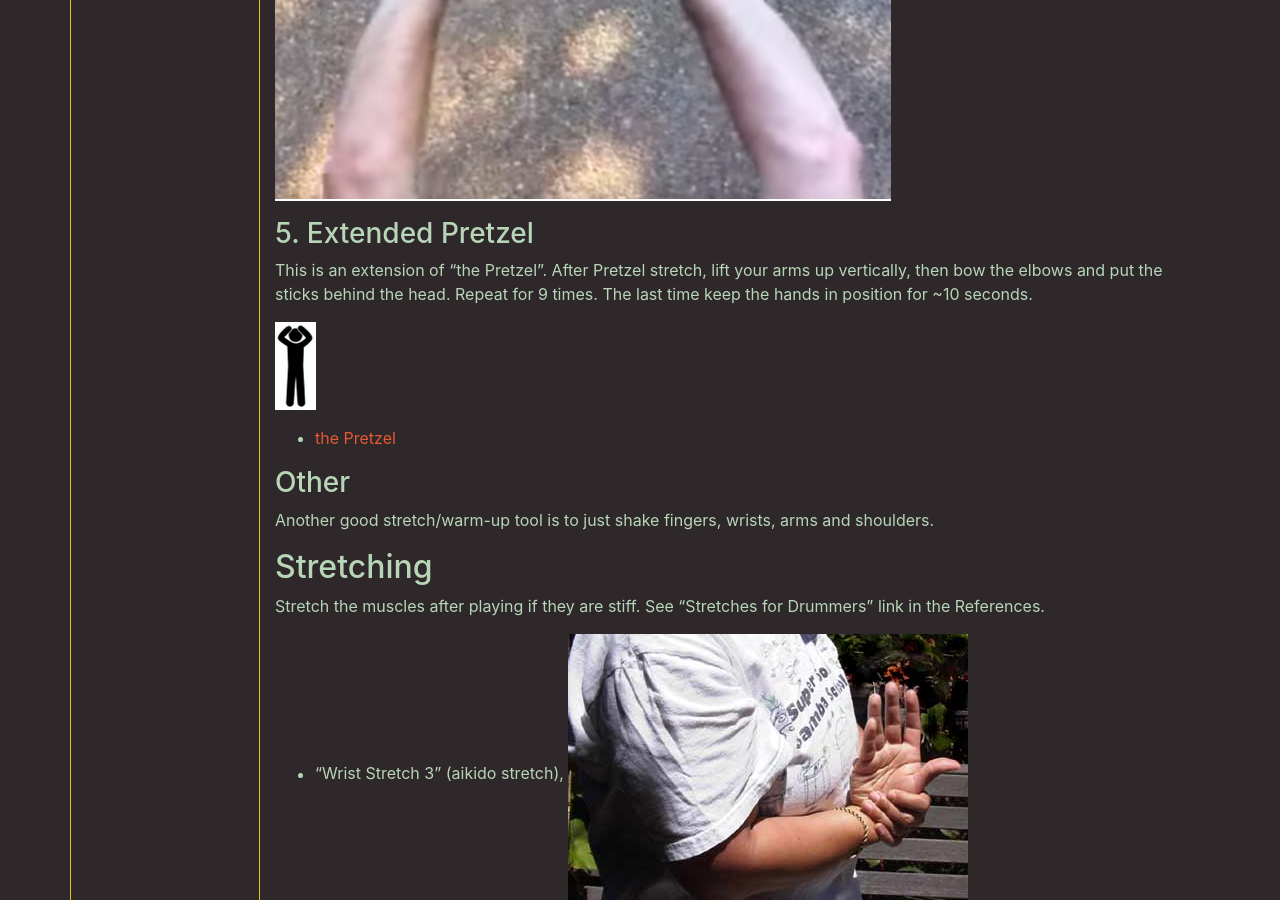
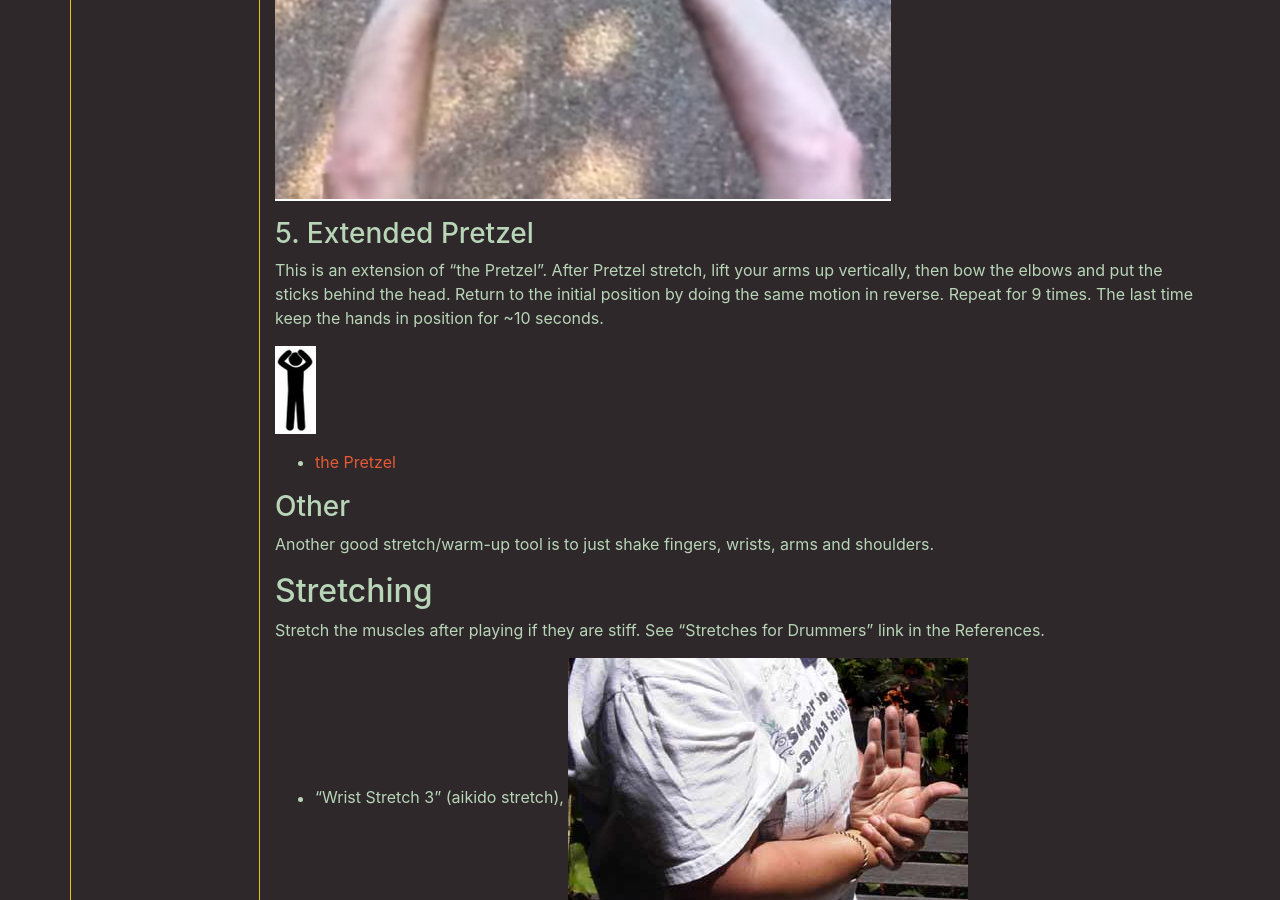
Before and after one commit to MisterY/music-site, a Jekyll site: the page built from drums/warmup.md, in a window 1280 px wide and 900 px high, scrolled down 2461 px. Built offline with Jekyll 4.4.1, drawn with Linux system fonts in a browser that asks for light colours; nearby versions of some CDN libraries; our own code applies the rules of GitHub Pages for plain Markdown files.

Commit message:
explaining the reverse in extended pretzel

```diff
--- a/drums/warmup.md
+++ b/drums/warmup.md
@@ -44,7 +44,7 @@ The arm with the hand pointing down stays in the same position.
 
 ### 5. Extended Pretzel
 
-This is an extension of “the Pretzel”. After Pretzel stretch, lift your arms up vertically, then bow the elbows and put the sticks behind the head. Repeat for 9 times. The last time keep the hands in position for ~10 seconds.
+This is an extension of “the Pretzel”. After Pretzel stretch, lift your arms up vertically, then bow the elbows and put the sticks behind the head. Return to the initial position by doing the same motion in reverse. Repeat for 9 times. The last time keep the hands in position for ~10 seconds.
 
 <img src="/img/extended-pretzel.png" />
 
```
